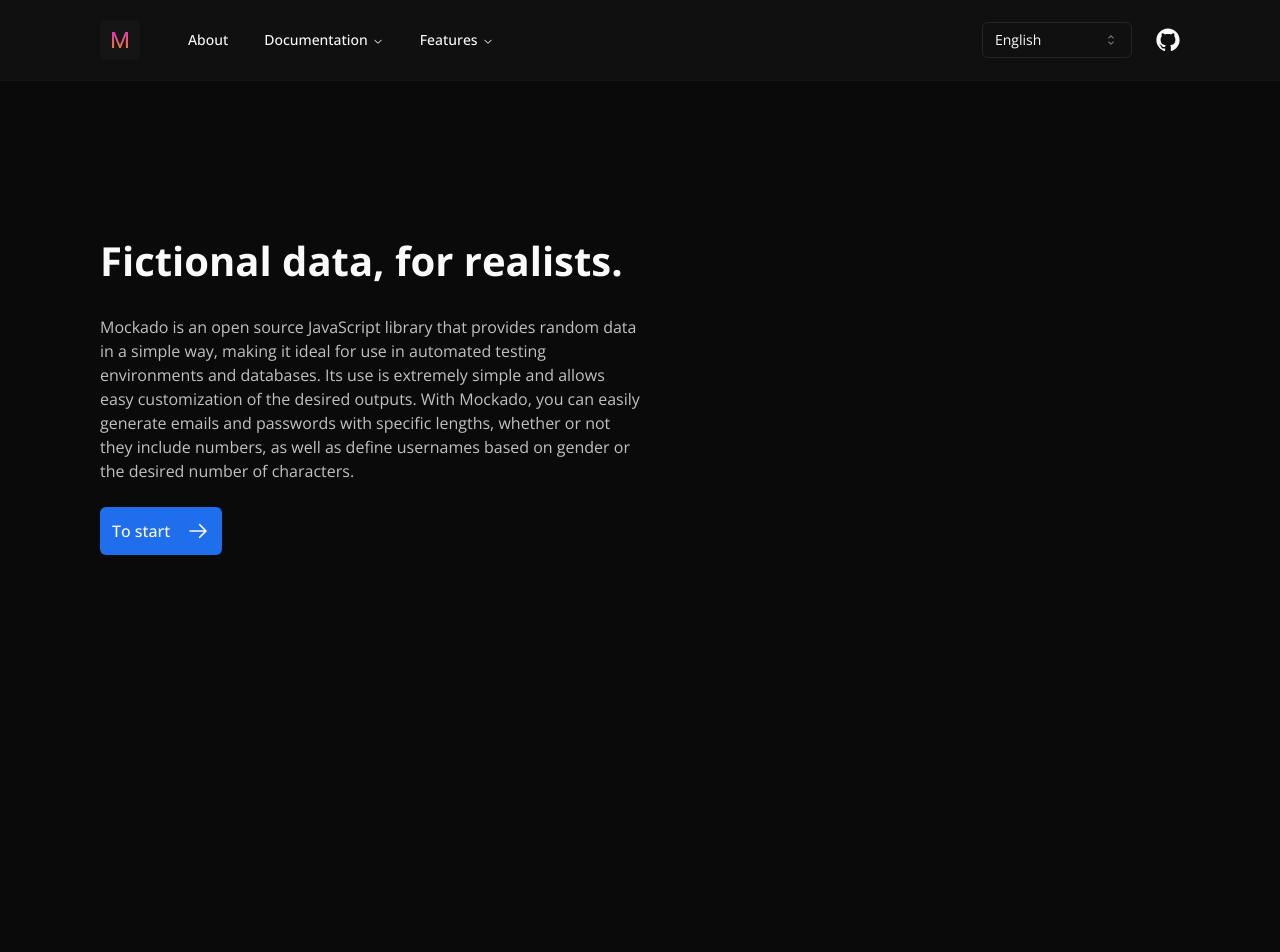
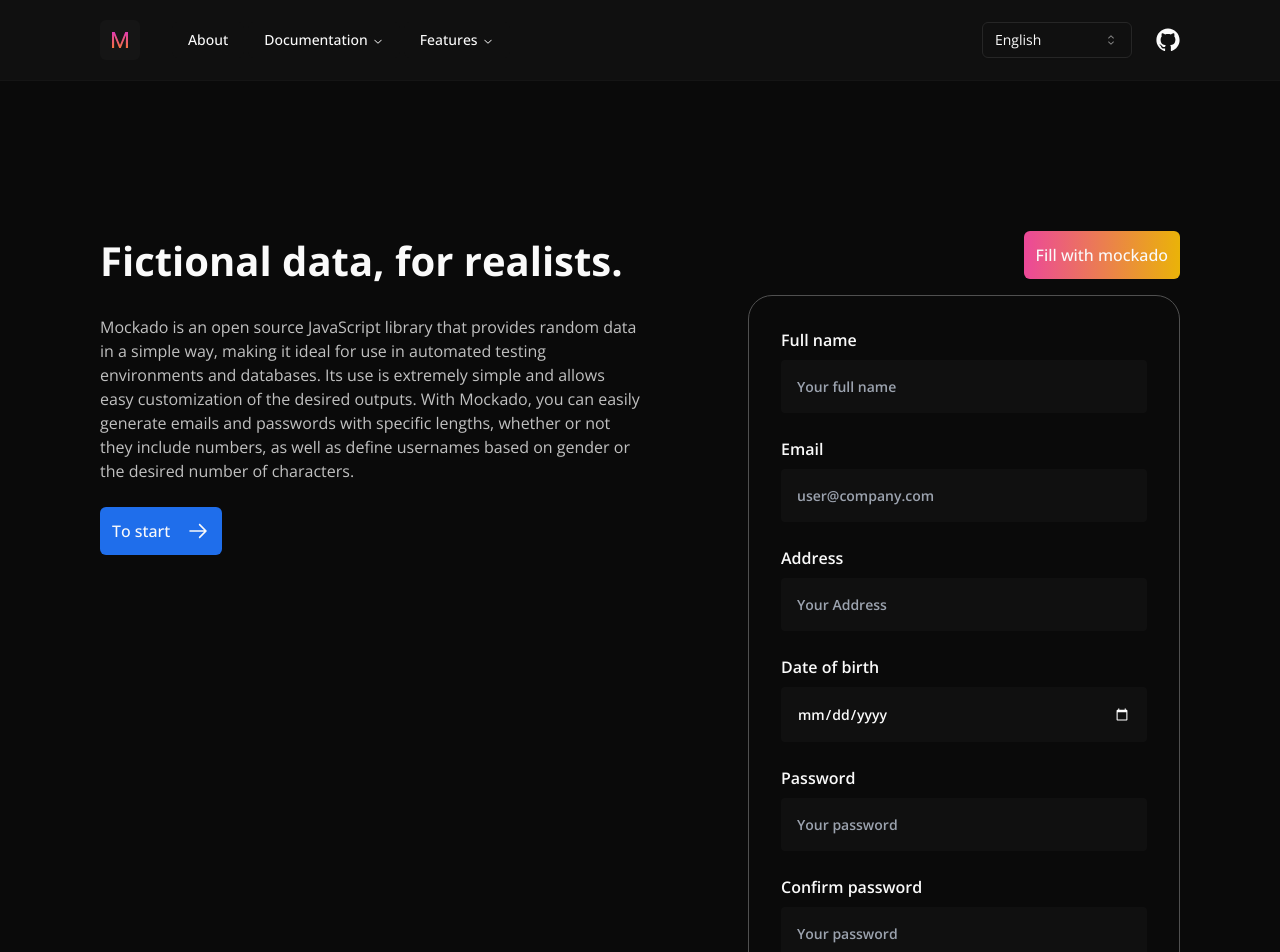
Before and after one commit to developerluizgois/mockado-frontend, a Next.js app: page /en/about in a window 1280 px wide. Shown: the top 952 px of the page. Before the commit the page ends 800 px from the top, so only its background shows below. Built offline with nearby package versions, Linux system fonts and the light colour scheme.

Commit message:
feat: add mock library and test form

```diff
--- a/messages/en.json
+++ b/messages/en.json
@@ -39,6 +39,36 @@
       "title": "Fictional data, for realists.",
       "description": "Mockado is an open source JavaScript library that provides random data in a simple way, making it ideal for use in automated testing environments and databases. Its use is extremely simple and allows easy customization of the desired outputs. With Mockado, you can easily generate emails and passwords with specific lengths, whether or not they include numbers, as well as define usernames based on gender or the desired number of characters.",
       "button_text": "To start"
+    },
+    "form": {
+      "button_test_text": "Fill with mockado",
+      "inputs": {
+        "fullname": {
+          "label": "Full name",
+          "placeholder": "Your full name"
+        },
+        "email": {
+          "label": "Email",
+          "placeholder": "user@company.com"
+        },
+        "address": {
+          "label": "Address",
+          "placeholder": "Your Address"
+        },
+        "date_of_birth": {
+          "label": "Date of birth",
+          "placeholder": "dd / mm / aaaa"
+        },
+        "password": {
+          "label": "Password",
+          "placeholder": "Your password"
+        },
+        "confirm_password": {
+          "label": "Confirm password",
+          "placeholder": "Your password"
+        }
+      },
+      "button_text": "Submit"
     }
   }
 }
--- a/messages/pt-br.json
+++ b/messages/pt-br.json
@@ -39,6 +39,36 @@
       "title": "Dados fictícios, porém realistas.",
       "description": "Mockado é uma biblioteca JavaScript de código aberto que oferece dados aleatórios de maneira simples, sendo ideal para uso em ambientes de testes automatizados e bancos de dados. Sua utilização é extremamente simples e permite personalização fácil das saídas desejadas. Com Mockado, você pode facilmente gerar emails e senhas com tamanhos específicos, incluindo ou não números, além de definir nomes de usuário com base em gênero ou número de caracteres desejado.",
       "button_text": "Começar"
+    },
+    "form": {
+      "button_test_text": "Preencher com mockado",
+      "inputs": {
+        "fullname": {
+          "label": "Nome completo",
+          "placeholder": "Seu nome completo"
+        },
+        "email": {
+          "label": "E-mail",
+          "placeholder": "user@company.com"
+        },
+        "address": {
+          "label": "Endereço",
+          "placeholder": "Seu endereço"
+        },
+        "date_of_birth": {
+          "label": "Data de nascimento",
+          "placeholder": "dd / mm / aaaa"
+        },
+        "password": {
+          "label": "Senha",
+          "placeholder": "Sua senha"
+        },
+        "confirm_password": {
+          "label": "Confirme sua senha",
+          "placeholder": "Sua senha"
+        }
+      },
+      "button_text": "Enviar"
     }
   }
 }
--- a/package.json
+++ b/package.json
@@ -52,6 +52,7 @@
     "husky": "^9.0.11",
     "jest": "^29.7.0",
     "lint-staged": "^15.2.2",
+    "mockado": "^2.0.3",
     "postcss": "^8",
     "tailwindcss": "^3.4.1",
     "ts-jest": "^29.1.2",
--- a/src/app/[locale]/about/page.tsx
+++ b/src/app/[locale]/about/page.tsx
@@ -3,18 +3,22 @@
 import React from 'react';
 import { useTranslations } from "next-intl";
 import { ArrowRightIcon } from "@radix-ui/react-icons";
+import Form from '@/components/ui/Form';
 
 const About = () => {
   const t = useTranslations("about_page");
   return (
-    <div className="w-screen min-h-screen px-4 lg:px-[100px] pt-[72px] lg:pt-[81px]">
+    <div className="w-screen min-h-screen px-4 lg:px-[100px] pt-[72px] lg:pt-[81px] lg:flex">
       <div className="w-full lg:w-[50%] py-10 lg:pt-[150px] flex flex-col gap-6 items-start">
         <span className="text-[40px] font-bold">{t("presentation.title")}</span>
         <span className="text-[#c1c1c1]">{t("presentation.description")}</span>
         <button className="bg-[#1F6EEB] font-medium p-3 flex items-center gap-4 rounded-md">
           {t("presentation.button_text")}
-          <ArrowRightIcon className="w-6 h-6"/>
+          <ArrowRightIcon className="w-6 h-6" />
         </button>
+      </div>
+      <div className="py-10 lg:w-[50%] lg:pt-[150px] lg:flex lg:justify-end">
+        <Form />
       </div>
     </div>
   );
--- /dev/null
+++ b/src/components/ui/Form.tsx
@@ -0,0 +1,110 @@
+'use client'
+
+import React, { useState } from 'react';
+import { useTranslations } from "next-intl";
+import mockado from "mockado";
+
+const Form = () => {
+  const t = useTranslations("about_page.form");
+  const [data, setData] = useState({
+    fullname: "",
+    email: "",
+    address: "",
+    dateOfBirth: "",
+    password: "",
+    confirmPassword: ""
+  });
+
+  function handleForm() {
+    const createRandomUser = {
+      fullname: mockado.name({ type: "fullName" }),
+      email: mockado.email(),
+      address: mockado.address(),
+      birthdate: mockado.date({
+        start: new Date(1965, 0, 1),
+        end: new Date(2010, 0, 1),
+      }),
+      password: mockado.password(),
+    };
+
+    setData({
+      fullname: createRandomUser.fullname,
+      email: createRandomUser.email,
+      address: createRandomUser.address,
+      dateOfBirth: createRandomUser.birthdate,
+      password: createRandomUser.password,
+      confirmPassword: createRandomUser.password,
+    });
+  }
+
+  return (
+    <div className="flex flex-col items-end gap-4 lg:w-[80%]">
+      <button
+        onClick={() => handleForm()}
+        className="bg-gradient-to-r from-pink-500 to-yellow-500 font-medium p-3 rounded-md"
+      >
+        {t("button_test_text")}
+      </button>
+      <div className="border-[#505050] border-[1px] p-8 rounded-3xl flex flex-col gap-6 w-full">
+        <label htmlFor="" className="flex flex-col font-semibold gap-2">
+          {t("inputs.fullname.label")}
+          <input
+            type="text"
+            className="p-4 rounded-sm bg-[#101010] text-[14px]"
+            placeholder={t("inputs.fullname.placeholder")}
+            value={data.fullname}
+          />
+        </label>
+        <label htmlFor="" className="flex flex-col font-semibold gap-2">
+          {t("inputs.email.label")}
+          <input
+            type="text"
+            className="p-4 rounded-sm bg-[#101010] text-[14px]"
+            placeholder={t("inputs.email.placeholder")}
+            value={data.email}
+          />
+        </label>
+        <label htmlFor="" className="flex flex-col font-semibold gap-2">
+          {t("inputs.address.label")}
+          <input
+            type="text"
+            className="p-4 rounded-sm bg-[#101010] text-[14px]"
+            placeholder={t("inputs.address.placeholder")}
+            value={data.address}
+          />
+        </label>
+        <label htmlFor="" className="flex flex-col font-semibold gap-2">
+          {t("inputs.date_of_birth.label")}
+          <input
+            type="date"
+            className="p-4 rounded-sm bg-[#101010] text-[14px]"
+            value={data.dateOfBirth}
+          />
+        </label>
+        <label htmlFor="" className="flex flex-col font-semibold gap-2">
+          {t("inputs.password.label")}
+          <input
+            type="password"
+            className="p-4 rounded-sm bg-[#101010] text-[14px]"
+            placeholder={t("inputs.password.placeholder")}
+            value={data.password}
+          />
+        </label>
+        <label htmlFor="" className="flex flex-col font-semibold gap-2">
+          {t("inputs.confirm_password.label")}
+          <input
+            type="password"
+            className="p-4 rounded-sm bg-[#101010] text-[14px]"
+            placeholder={t("inputs.confirm_password.placeholder")}
+            value={data.password}
+          />
+        </label>
+        <button className="bg-[#1F6EEB] font-medium p-3 rounded-md">
+          {t("button_text")}
+        </button>
+      </div>
+    </div>
+  );
+}
+
+export default Form
```
Also changed, not shown: 1 other file (tests, documents, lock files or other folders).
